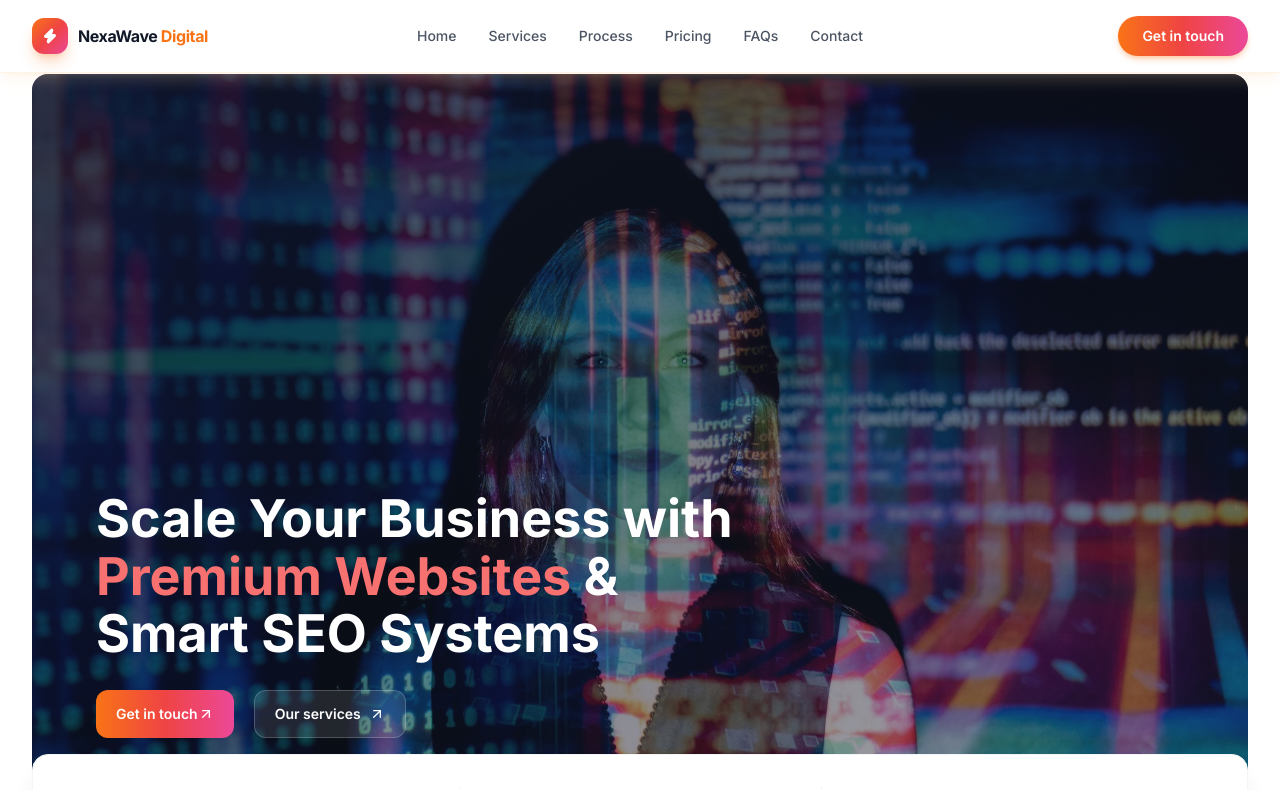
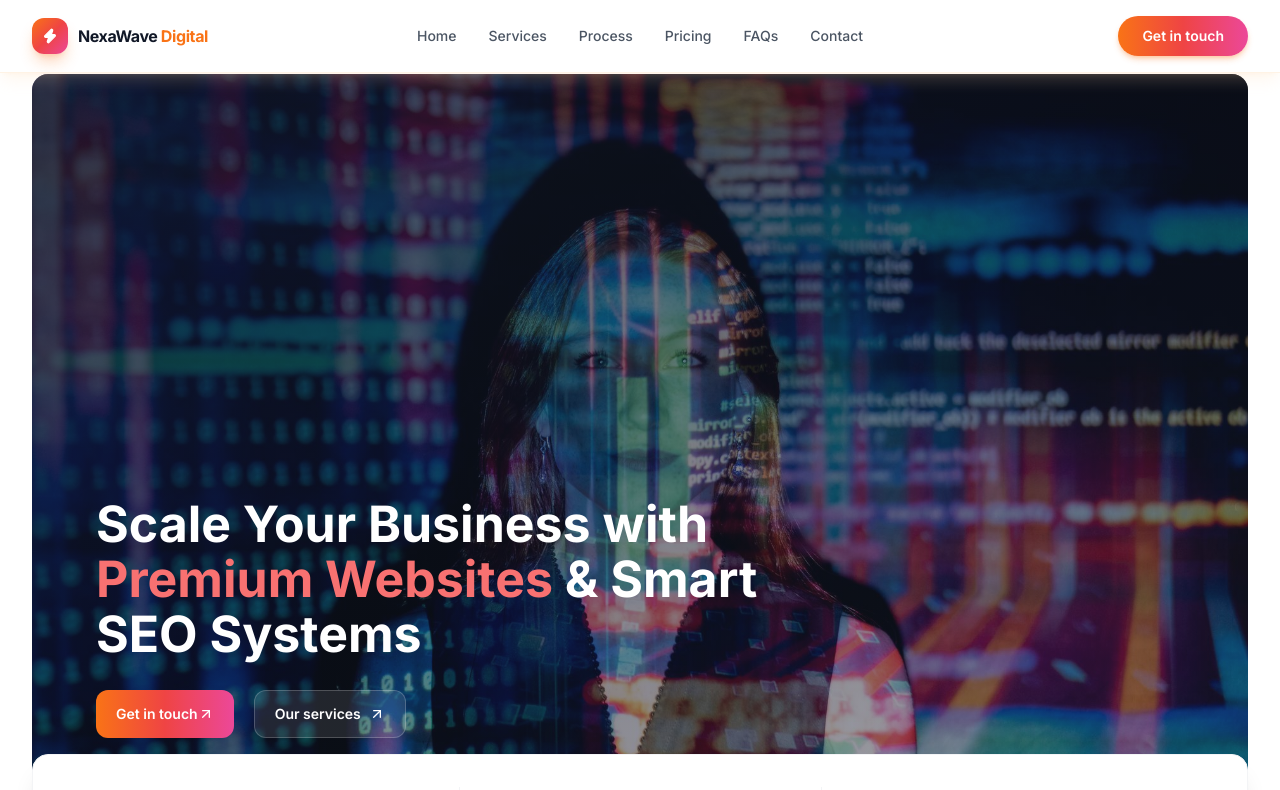
Before and after one commit to rahulkumawat0048/NexaWave-Digital, a Next.js app: page / in a window 1280 px wide. Shown: the top 790 px of the page. Built offline with nearby package versions, Linux system fonts and the light colour scheme.

Commit message:
Redesign UI -2

```diff
--- a/components/HeroSection.jsx
+++ b/components/HeroSection.jsx
@@ -97,7 +97,7 @@ export default function HeroSection() {
             <p className="text-white/70 text-sm font-medium tracking-wide mb-3 animate-fade-in-up">
               #1 Digital Growth Agency in India
             </p>
-            <h1 className="text-[38px] lg:text-[52px] font-bold text-white leading-[1.1] max-w-2xl mb-7 animate-fade-in-up delay-100">
+            <h1 className="text-[38px] lg:text-[50px] font-bold text-white leading-[1.1] max-w-2xl mb-7 animate-fade-in-up delay-100">
               Scale Your Business with{' '}
               <span className="text-red-400">Premium Websites</span>
               {' '}& Smart SEO Systems
```
